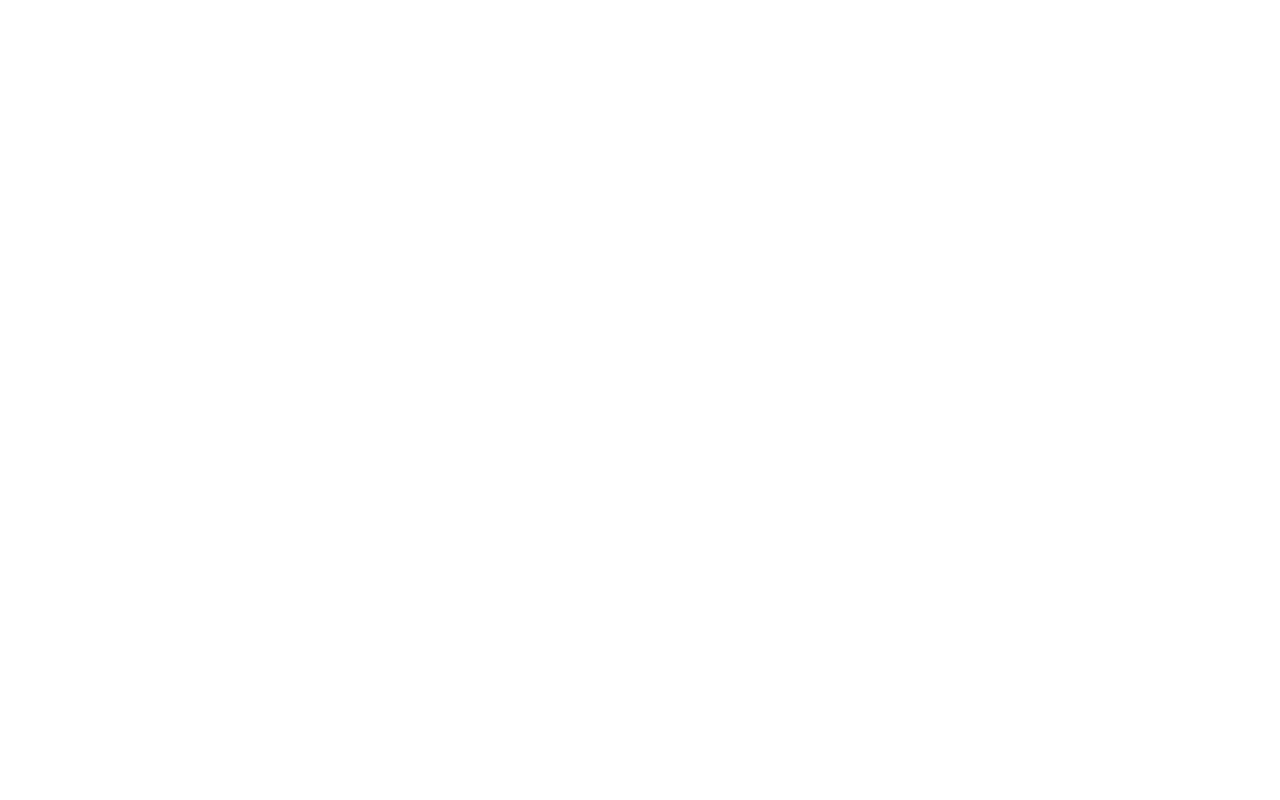
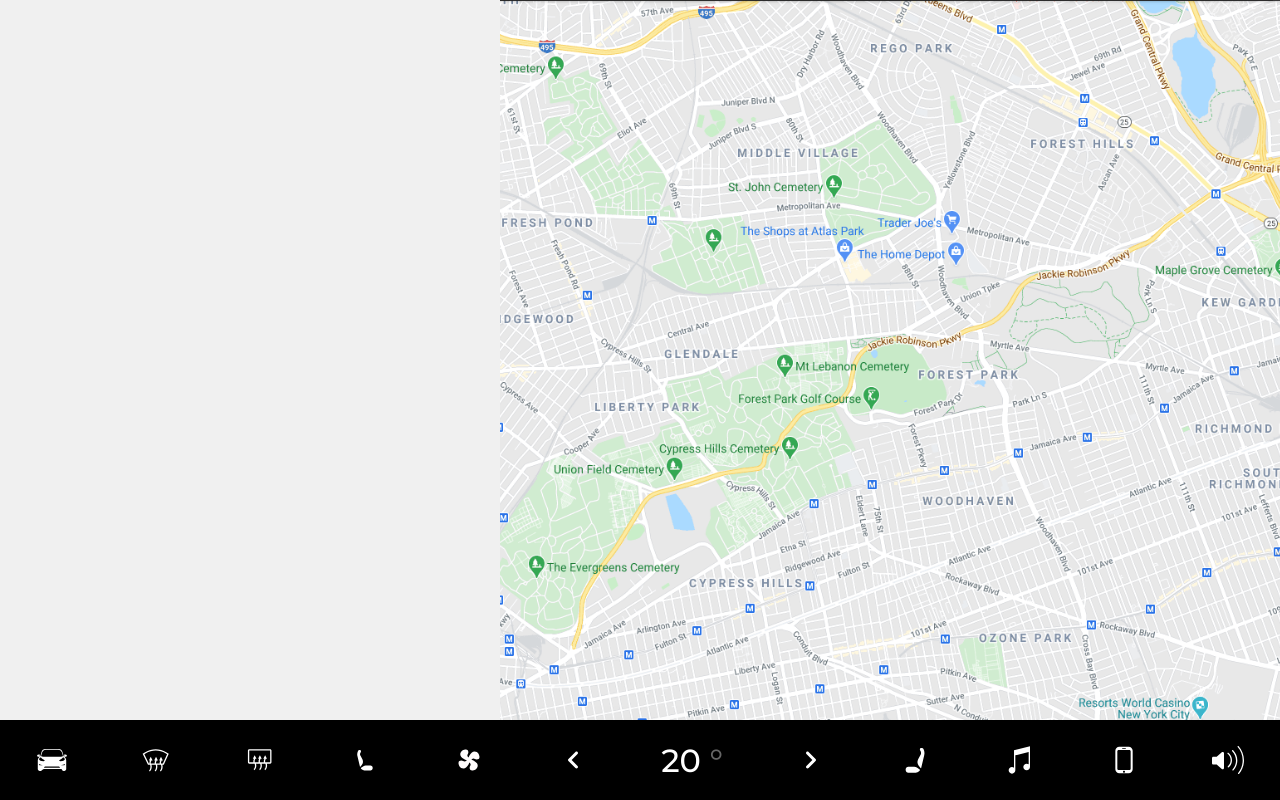
Before and after one commit to devferx/tesly-3, a plain HTML site: page index.html in a window 1280 px wide. Drawn offline with Linux system fonts and the light colour scheme.

Commit message:
:lipstick: [ADD] Footer Structure and Design

```diff
--- a/assets/css/styles.css
+++ b/assets/css/styles.css
@@ -6,4 +6,89 @@
 
 body {
   font-family: "Montserrat", sans-serif;
+  height: 100vh;
 }
+
+.layout {
+  width: 100%;
+  height: 100%;
+  display: grid;
+  grid-template-columns: 500px 1fr;
+  grid-template-rows: 1fr 80px;
+  grid-template-areas: "aside map" "footer footer";
+}
+
+.aside {
+  grid-area: aside;
+  width: 100%;
+  height: 100%;
+  background: #f0f0f0;
+}
+
+.map {
+  grid-area: map;
+  width: 100%;
+  height: 100%;
+  background: url("/assets/images/map.png");
+  background-repeat: no-repeat;
+  background-size: cover;
+  background-position: center;
+}
+
+.footer {
+  display: flex;
+  align-items: center;
+  justify-content: space-around;
+  grid-area: footer;
+  background: black;
+}
+.footer__temperature {
+  font-weight: 500;
+  font-size: 32px;
+  line-height: 39px;
+  color: white;
+}
+.footer__temperature__unit {
+  color: rgba(255, 255, 255, 0.4);
+}
+.icon {
+  width: 32px;
+  height: 32px;
+  background-size: cover;
+  background-position: center;
+  background-repeat: no-repeat;
+  cursor: pointer;
+}
+.car {
+  background: url("/assets/icons/model3-icon.svg");
+}
+.defrost {
+  background: url("/assets/icons/defrost.svg");
+}
+.heater {
+  background: url("/assets/icons/heater.svg");
+}
+.seat {
+  background: url("/assets/icons/seat.svg");
+}
+.fan {
+  background: url("/assets/icons/fan.svg");
+}
+.seat-1 {
+  background: url("/assets/icons/seat-1.svg");
+}
+.music {
+  background: url("/assets/icons/music.svg");
+}
+.phone {
+  background: url("/assets/icons/phone.svg");
+}
+.volume {
+  background: url("/assets/icons/volume.svg");
+}
+.arrow-left {
+  background: url("/assets/icons/arrow-left.svg");
+}
+.arrow-right {
+  background: url("/assets/icons/arrow-right.svg");
+}
--- a/index.html
+++ b/index.html
@@ -13,6 +13,29 @@
     />
     <link rel="stylesheet" href="./assets/css/styles.css" />
   </head>
-  <body></body>
-  <script src="./assets/js/app.js"></script>
+  <body>
+    <main class="layout">
+      <aside class="aside"></aside>
+
+      <div class="map"></div>
+
+      <footer class="footer">
+        <i class="icon car"></i>
+        <i class="icon defrost"></i>
+        <i class="icon heater"></i>
+        <i class="icon seat"></i>
+        <i class="icon fan"></i>
+        <i class="icon arrow-left"></i>
+        <p class="footer__temperature">
+          20 <span class="footer__temperature__unit">°</span>
+        </p>
+        <i class="icon arrow-right"></i>
+        <i class="icon seat-1"></i>
+        <i class="icon music"></i>
+        <i class="icon phone"></i>
+        <i class="icon volume"></i>
+      </footer>
+    </main>
+    <script src="./assets/js/app.js"></script>
+  </body>
 </html>
```
Also changed, not shown: assets/icons/arrow-left.svg (added), assets/icons/arrow-right.svg (added), assets/icons/defrost.svg (added), assets/icons/fan.svg (added), assets/icons/heater.svg (added), assets/icons/model3-icon.svg (added), assets/icons/music.svg (added), assets/icons/phone.svg (added), assets/icons/seat-1.svg (added), assets/icons/seat.svg (added), assets/icons/volume.svg (added), assets/images/map.png (added).
